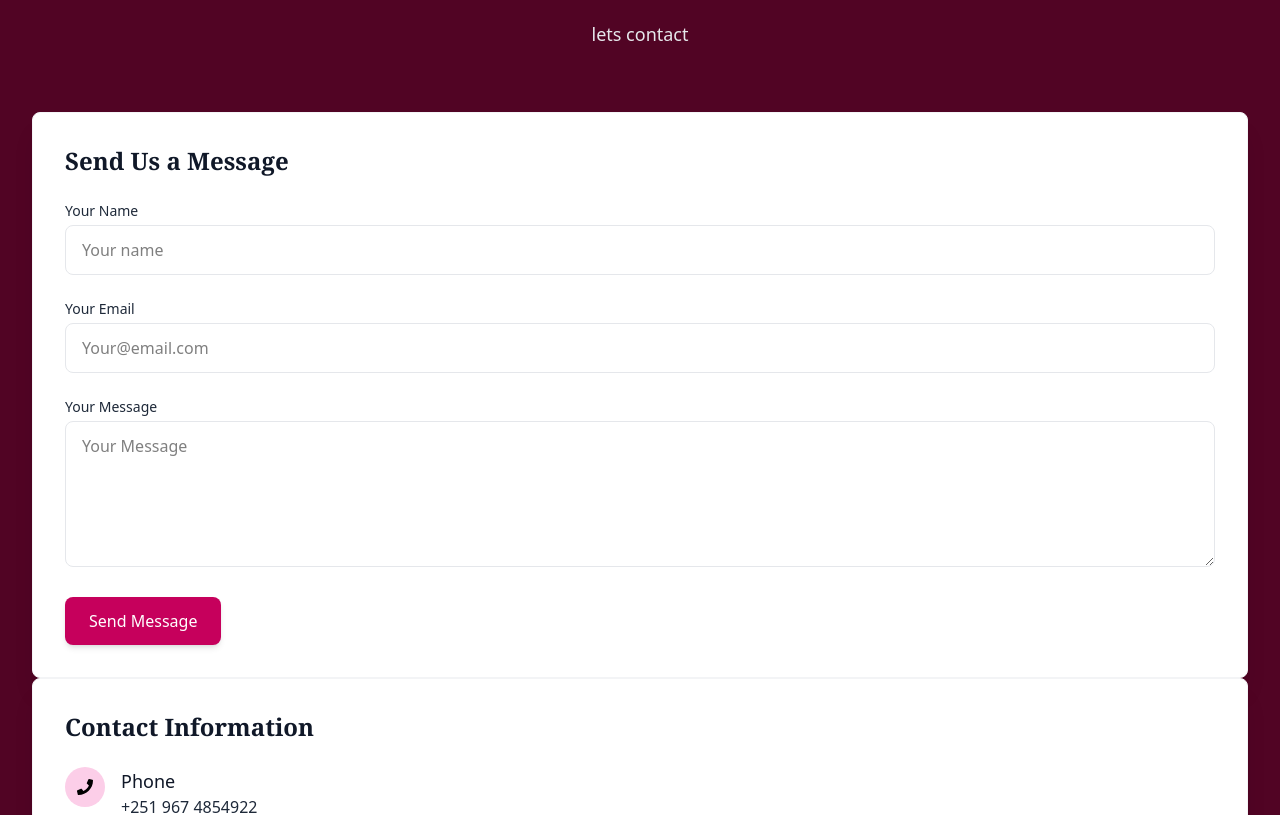
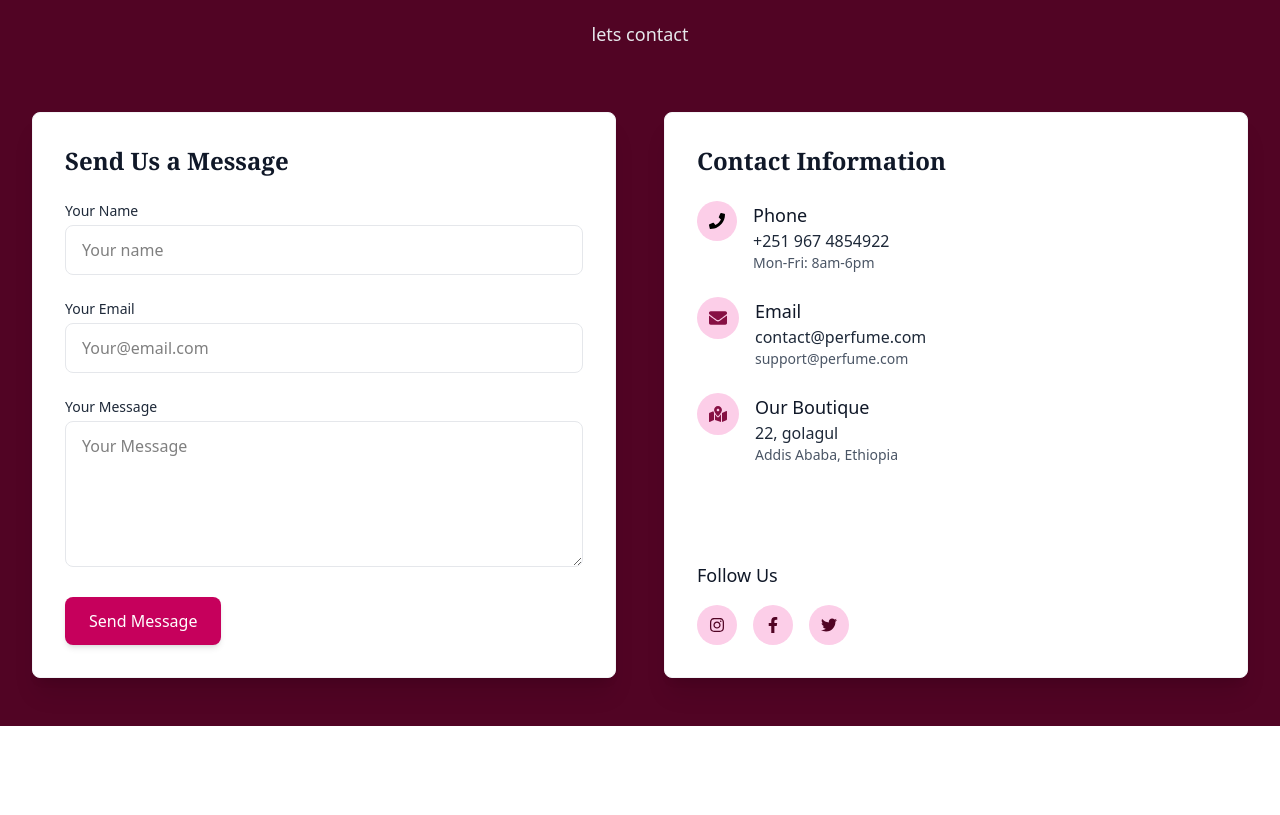
Before and after one commit to Tsedeniyagashaw/perfume-store, a React (Vite) app: page / in a window 1280 px wide. Shown: the part 3588-4403 px from the top of the page. After the commit the page ends 4314 px from the top, so only its background shows below. Built offline with nearby package versions, Linux system fonts and the light colour scheme.

Commit message:
contact page update

```diff
--- a/src/components/Contact.jsx
+++ b/src/components/Contact.jsx
@@ -13,6 +13,11 @@
    lets contact
             </p>
          </div>
+
+        <div className='grid grid-cols-1 lg:grid-cols-2 gap-12 '>
+
+
+
          <div className='bg-white p-8 rounded-lg shadow-xl border border-gray-100'>
        <h2 className='text-2xl font-serif font-semibold text-gray-900 mb-6'>Send Us a Message</h2>
            <form className='space-y-6' action="">
@@ -98,7 +103,7 @@
     </a>
   </div>
  </div>
-
+ </div>
 
 
       </div>
```
